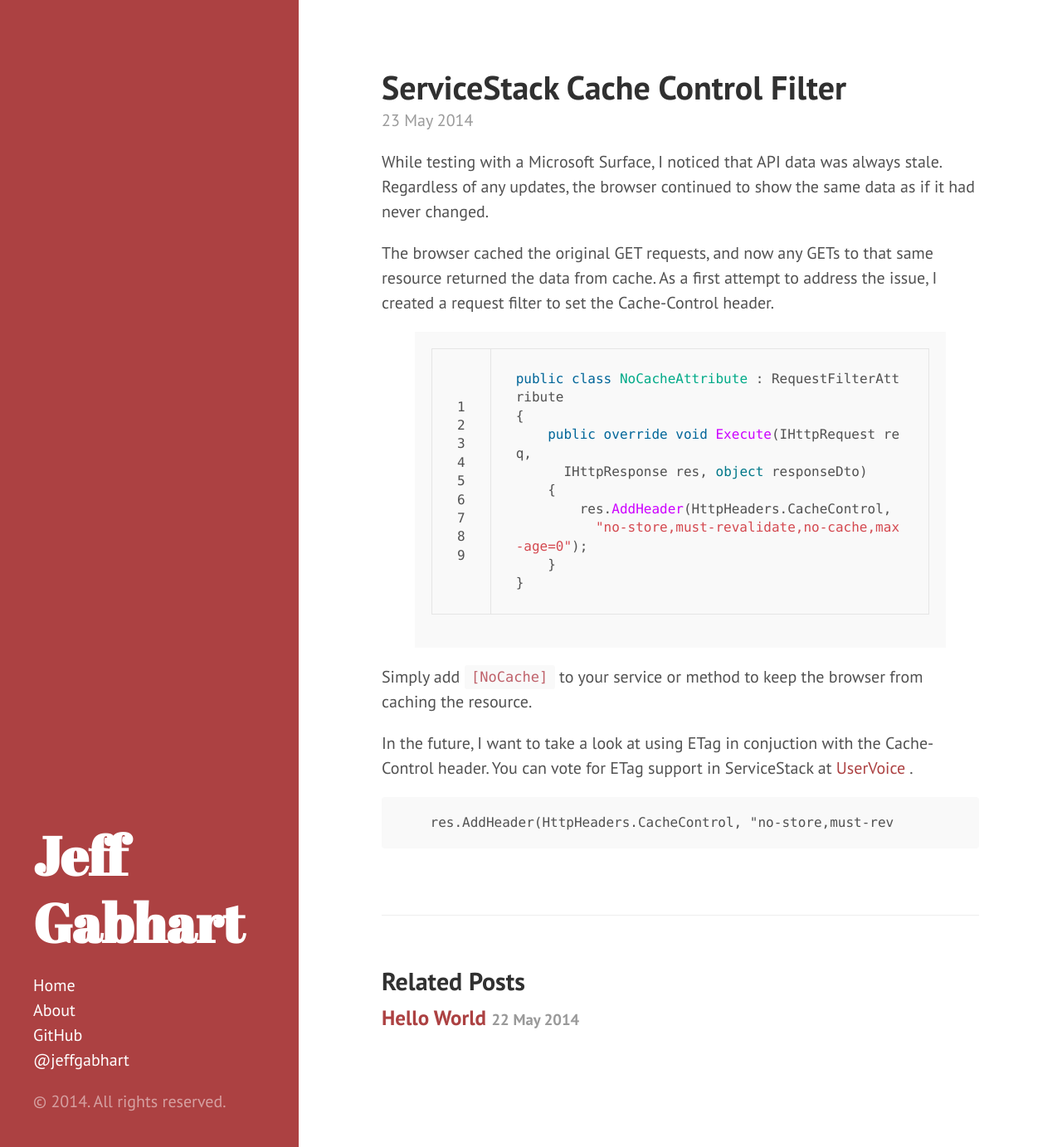
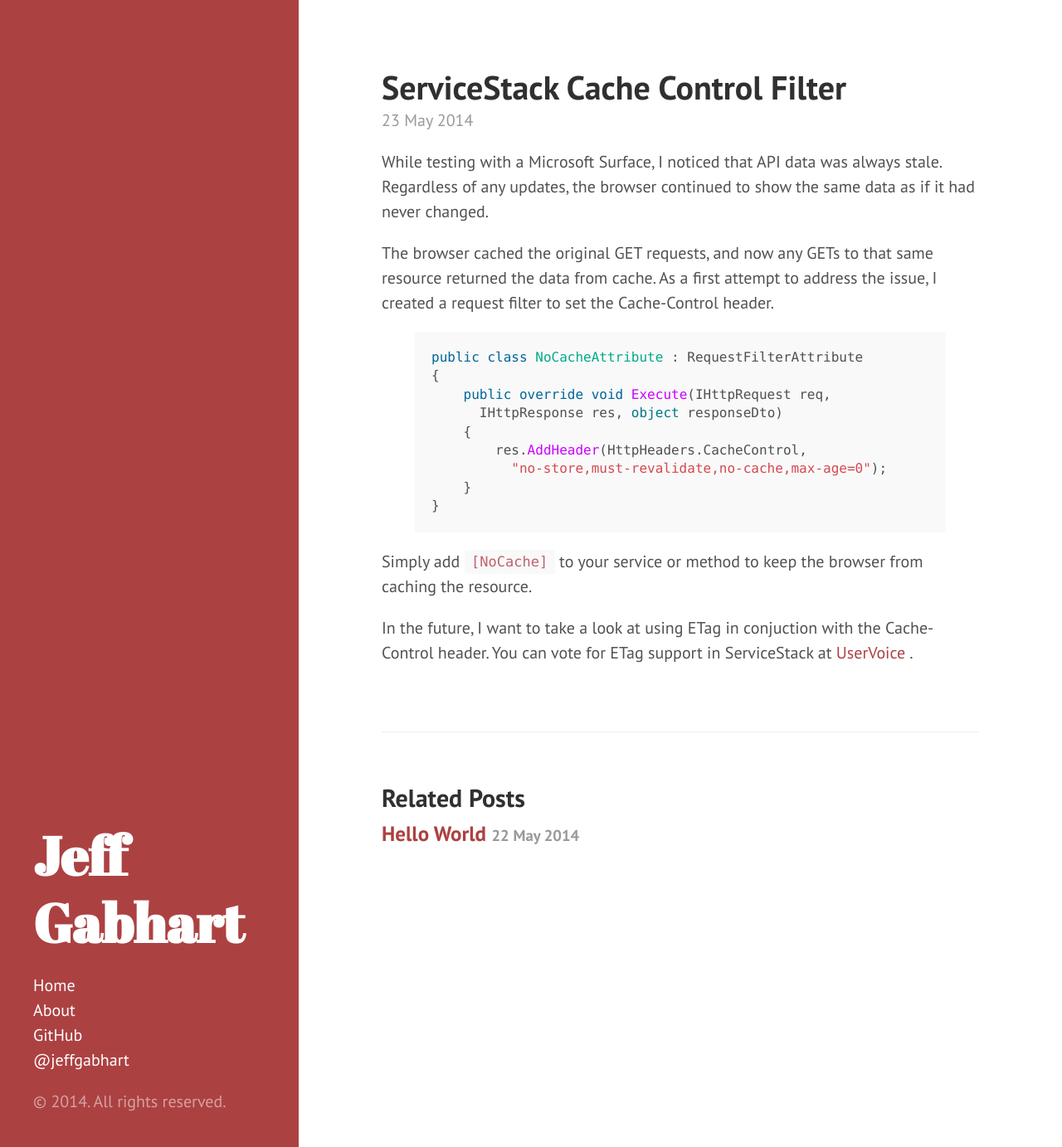
Before and after one commit to jeffgabhart/jeffgabhart.github.io, a Jekyll site: the page built from _posts/2014-05-23-servicestack-cache-control-filter.md, in a window 1280 px wide and 1383 px high. Shown: the whole window at 83% size. Built offline with Jekyll 4.4.1, drawn with Linux system fonts in a browser that asks for light colours; Markdown is read by kramdown in place of the engine named in the settings.

Commit message:
Remove line numbers.

```diff
--- a/_posts/2014-05-23-servicestack-cache-control-filter.md
+++ b/_posts/2014-05-23-servicestack-cache-control-filter.md
@@ -9,7 +9,7 @@ While testing with a Microsoft Surface, I noticed that API data was always stale
 
 The browser cached the original GET requests, and now any GETs to that same resource returned the data from cache. As a first attempt to address the issue, I created a request filter to set the Cache-Control header.
 
-{% highlight csharp linenos %}
+{% highlight csharp %}
 public class NoCacheAttribute : RequestFilterAttribute
 {
     public override void Execute(IHttpRequest req,
@@ -26,5 +26,3 @@ Simply add `[NoCache]` to your service or method to keep the browser from cachin
 In the future, I want to take a look at using ETag in conjuction with the Cache-Control header. You can vote for ETag support in ServiceStack at [UserVoice][user-voice] .
 
   [user-voice]: https://servicestack.uservoice.com/forums/176786-feature-requests/suggestions/4470997-add-etag-if-none-match-support-to-enable-client 'ServiceStack Feature Request - ETag'
-
-        res.AddHeader(HttpHeaders.CacheControl, "no-store,must-rev
```
Also changed, not shown: _posts/2014-05-22-hello-world.md (+1 -1 lines).
